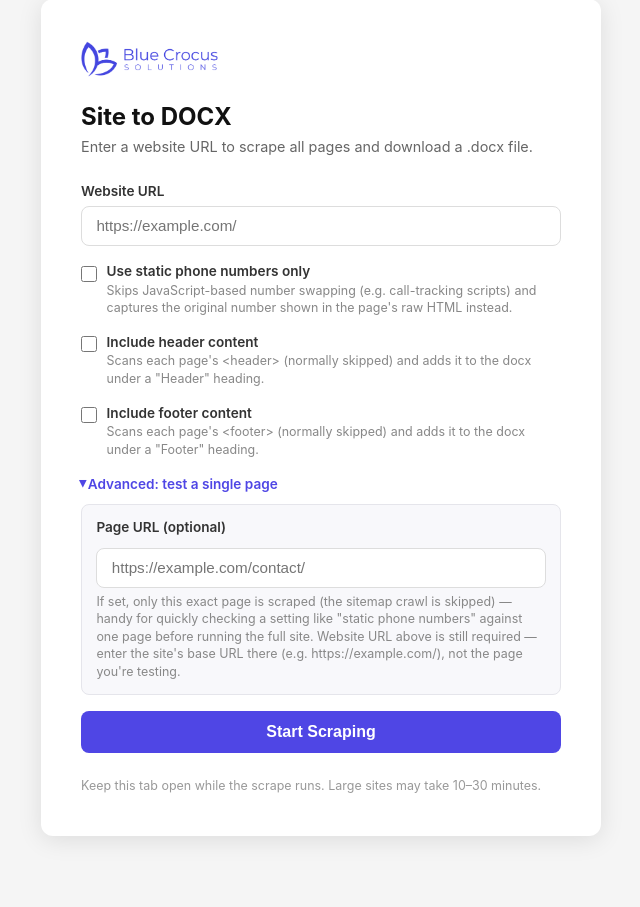
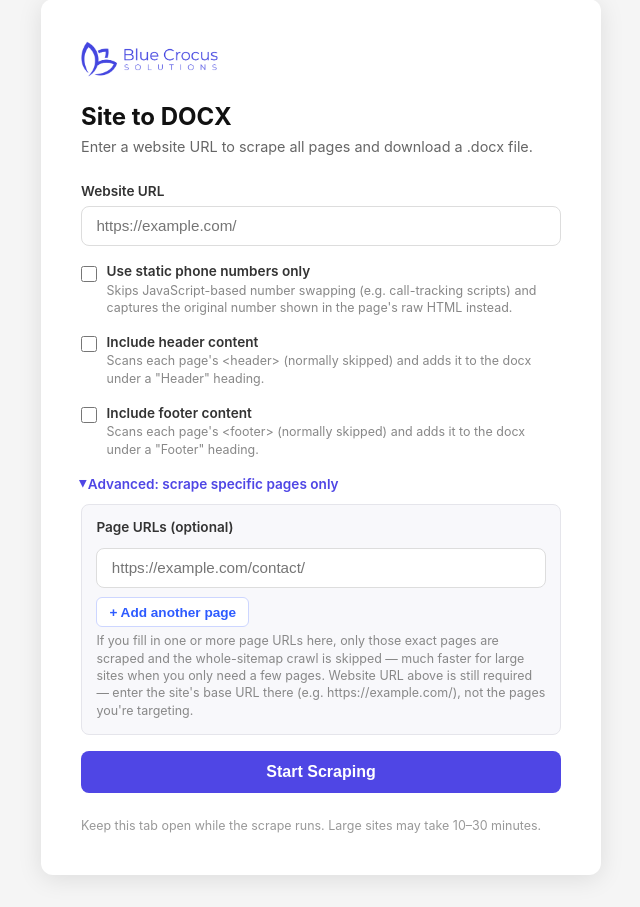
Before and after one commit to kingbenico/website-to-docx-scraper, a Flask app: page / in a window 1280 px wide, after a click on "Advanced: scrape specific pages only". Shown: the part 33-940 px from the top of the page, without its empty margins (319-959 px from the left). Before the commit the page ends 873 px from the top, so only its background shows below. Run offline with Flask 3, Linux system fonts and the light colour scheme.

Commit message:
added specific pages increase

```diff
--- a/app.py
+++ b/app.py
@@ -31,7 +31,7 @@ _scrape_semaphore = threading.Semaphore(1)
 # BACKGROUND WORKER
 # ==============================
 
-def _run_job(job_id: str, url: str, static_phones: bool, single_url: Optional[str],
+def _run_job(job_id: str, url: str, static_phones: bool, single_url,
              include_header: bool, include_footer: bool):
     def log(msg):
         with jobs_lock:
@@ -77,9 +77,20 @@ def start():
     static_phones = request.form.get("static_phones") == "on"
     include_header = request.form.get("include_header") == "on"
     include_footer = request.form.get("include_footer") == "on"
-    single_url = request.form.get("single_url", "").strip() or None
-    if single_url and not single_url.startswith(("http://", "https://")):
-        return jsonify({"error": "Single page URL must start with http:// or https://"}), 400
+    # Advanced: one or more specific page URLs. The form sends a repeated
+    # "single_url" field (one per row). Collect all non-empty values, preserving
+    # order and dropping duplicates.
+    raw_single = [u.strip() for u in request.form.getlist("single_url")]
+    seen = set()
+    single_urls = []
+    for u in raw_single:
+        if not u or u in seen:
+            continue
+        if not u.startswith(("http://", "https://")):
+            return jsonify({"error": f"Page URL must start with http:// or https://: {u}"}), 400
+        seen.add(u)
+        single_urls.append(u)
+    single_url = single_urls or None
 
     job_id = str(uuid.uuid4())
     with jobs_lock:
--- a/templates/index.html
+++ b/templates/index.html
@@ -266,6 +266,57 @@
     .advanced-body input[type="url"] {
       margin-top: 0.4rem;
     }
+
+    .single-url-row {
+      display: flex;
+      gap: 0.5rem;
+      align-items: center;
+    }
+
+    .single-url-row input[type="url"] {
+      flex: 1;
+    }
+
+    .remove-url-btn {
+      flex: 0 0 auto;
+      width: 34px;
+      height: 34px;
+      margin-top: 0.4rem;
+      padding: 0;
+      font-size: 1.1rem;
+      line-height: 1;
+      color: #888;
+      background: #fff;
+      border: 1px solid #e5e5eb;
+      border-radius: 6px;
+      cursor: pointer;
+    }
+
+    .remove-url-btn:hover {
+      color: #c0392b;
+      border-color: #c0392b;
+    }
+
+    /* Hide the remove button when it's the only row — nothing to remove. */
+    #single-url-list .single-url-row:only-child .remove-url-btn {
+      display: none;
+    }
+
+    #add-url-btn {
+      margin-top: 0.6rem;
+      padding: 0.4rem 0.75rem;
+      font-size: 0.85rem;
+      font-weight: 600;
+      color: #2d5bff;
+      background: #fff;
+      border: 1px solid #cdd6ff;
+      border-radius: 6px;
+      cursor: pointer;
+    }
+
+    #add-url-btn:hover {
+      background: #f0f3ff;
+    }
   </style>
 </head>
 <body>
@@ -315,17 +366,22 @@
       </div>
 
       <details class="advanced">
-        <summary>Advanced: test a single page</summary>
+        <summary>Advanced: scrape specific pages only</summary>
         <div class="advanced-body">
-          <label for="single-url-input">Page URL (optional)</label>
-          <input
-            type="url"
-            id="single-url-input"
-            name="single_url"
-            placeholder="https://example.com/contact/"
-          />
+          <label>Page URLs (optional)</label>
+          <div id="single-url-list">
+            <div class="single-url-row">
+              <input
+                type="url"
+                name="single_url"
+                placeholder="https://example.com/contact/"
+              />
+              <button type="button" class="remove-url-btn" aria-label="Remove this page">&times;</button>
+            </div>
+          </div>
+          <button type="button" id="add-url-btn">+ Add another page</button>
           <span class="checkbox-hint">
-            If set, only this exact page is scraped (the sitemap crawl is skipped) — handy for quickly checking a setting like "static phone numbers" against one page before running the full site. Website URL above is still required — enter the site's base URL there (e.g. https://example.com/), not the page you're testing.
+            If you fill in one or more page URLs here, only those exact pages are scraped and the whole-sitemap crawl is skipped — much faster for large sites when you only need a few pages. Website URL above is still required — enter the site's base URL there (e.g. https://example.com/), not the pages you're targeting.
           </span>
         </div>
       </details>
@@ -419,6 +475,40 @@
         });
     }
 
+    // --- Dynamic "specific pages" URL rows ---
+    const urlList = document.getElementById('single-url-list');
+    const addUrlBtn = document.getElementById('add-url-btn');
+
+    function makeUrlRow() {
+      const row = document.createElement('div');
+      row.className = 'single-url-row';
+      const input = document.createElement('input');
+      input.type = 'url';
+      input.name = 'single_url';
+      input.placeholder = 'https://example.com/contact/';
+      const removeBtn = document.createElement('button');
+      removeBtn.type = 'button';
+      removeBtn.className = 'remove-url-btn';
+      removeBtn.setAttribute('aria-label', 'Remove this page');
+      removeBtn.innerHTML = '&times;';
+      row.appendChild(input);
+      row.appendChild(removeBtn);
+      return row;
+    }
+
+    addUrlBtn.addEventListener('click', function() {
+      const row = makeUrlRow();
+      urlList.appendChild(row);
+      row.querySelector('input').focus();
+    });
+
+    // Event delegation: remove a row when its × is clicked.
+    urlList.addEventListener('click', function(e) {
+      if (e.target.classList.contains('remove-url-btn')) {
+        e.target.closest('.single-url-row').remove();
+      }
+    });
+
     form.addEventListener('submit', function(e) {
       e.preventDefault();
 
```
Also changed, not shown: scraper.py (+13 -4 lines).
